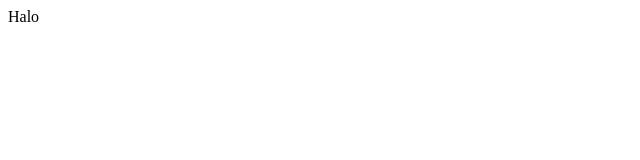
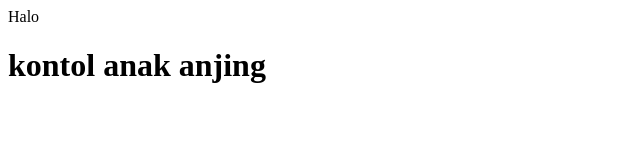
Before and after one commit to davinazka150/The-5ive-Ways, a plain HTML site: page index.html in a window 1280 px wide. Shown: the whole page, without its empty margins (0-640 px from the left). Drawn offline with Linux system fonts and the light colour scheme.

Commit message:
Add header with inappropriate content

```diff
--- a/index.html
+++ b/index.html
@@ -1,5 +1,6 @@
 <html>
   <head>
     <p>Halo</p>
+    <h1>kontol anak anjing</h1>
   </head>
 </html>
```
